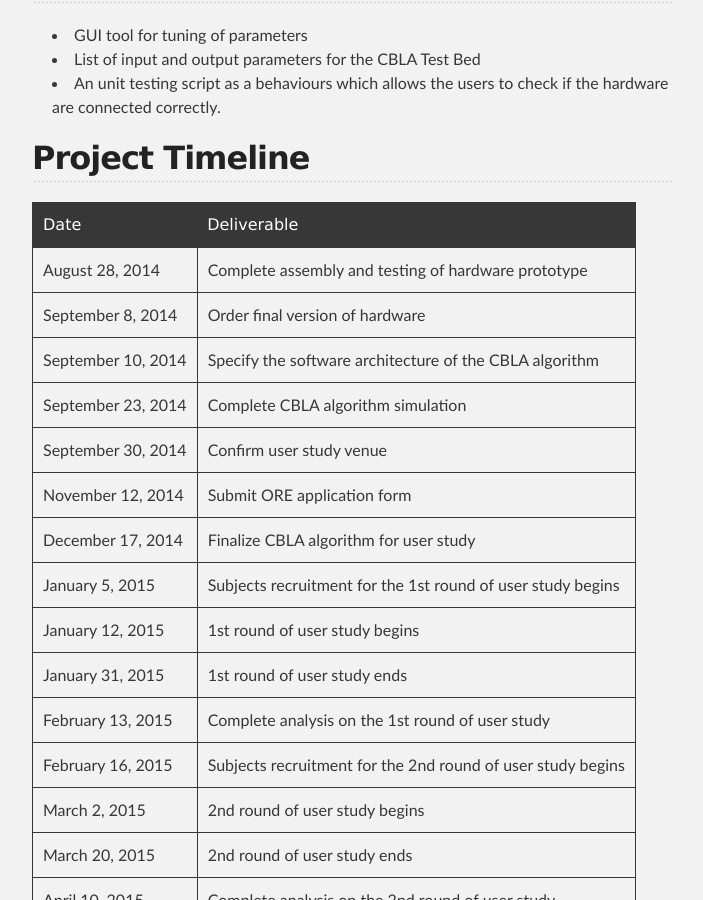
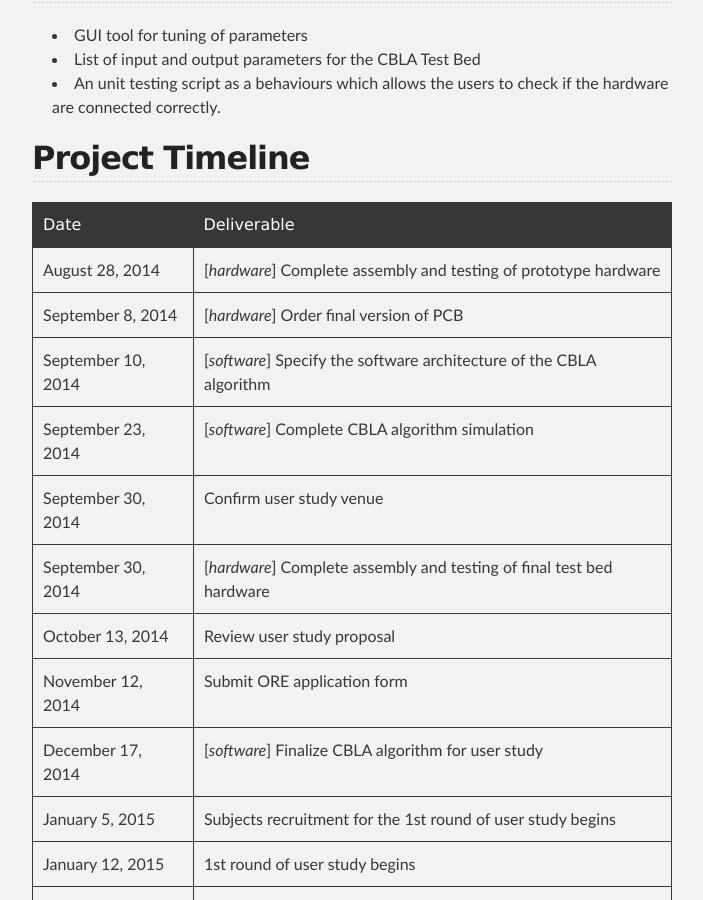
Before and after one commit to MattChanTK/Hylozoic-Series-3, a Jekyll site: the page built from index.md, in a window 1280 px wide and 900 px high, scrolled down 4015 px. Shown: the whole window, without its empty margins (288-991 px from the left). Built offline with Jekyll 4.4.1, drawn with Linux system fonts in a browser that asks for light colours; Markdown is read by kramdown in place of the engine named in the settings.

Commit message:
added hardware and software tags

```diff
--- a/index.md
+++ b/index.md
@@ -97,13 +97,15 @@ Description to be written
 
 Date					| Deliverable
 -------------			| -------------
-August 28, 2014			| Complete assembly and testing of hardware prototype
-September 8, 2014		| Order final version of hardware
-September 10, 2014		| Specify the software architecture of the CBLA algorithm
-September 23, 2014		| Complete CBLA algorithm simulation
+August 28, 2014			| [_hardware_] Complete assembly and testing of prototype hardware
+September 8, 2014		| [_hardware_] Order final version of PCB
+September 10, 2014		| [_software_] Specify the software architecture of the CBLA algorithm
+September 23, 2014		| [_software_] Complete CBLA algorithm simulation
 September 30, 2014		| Confirm user study venue
+September 30, 2014		| [_hardware_] Complete assembly and testing of final test bed hardware
+October 13, 2014		| Review user study proposal
 November 12, 2014		| Submit ORE application form
-December 17, 2014		| Finalize CBLA algorithm for user study
+December 17, 2014		| [_software_] Finalize CBLA algorithm for user study
 January 5, 2015			| Subjects recruitment for the 1st round of user study begins
 January	12, 2015		| 1st round of user study begins
 January 31, 2015		| 1st round of user study ends
```
